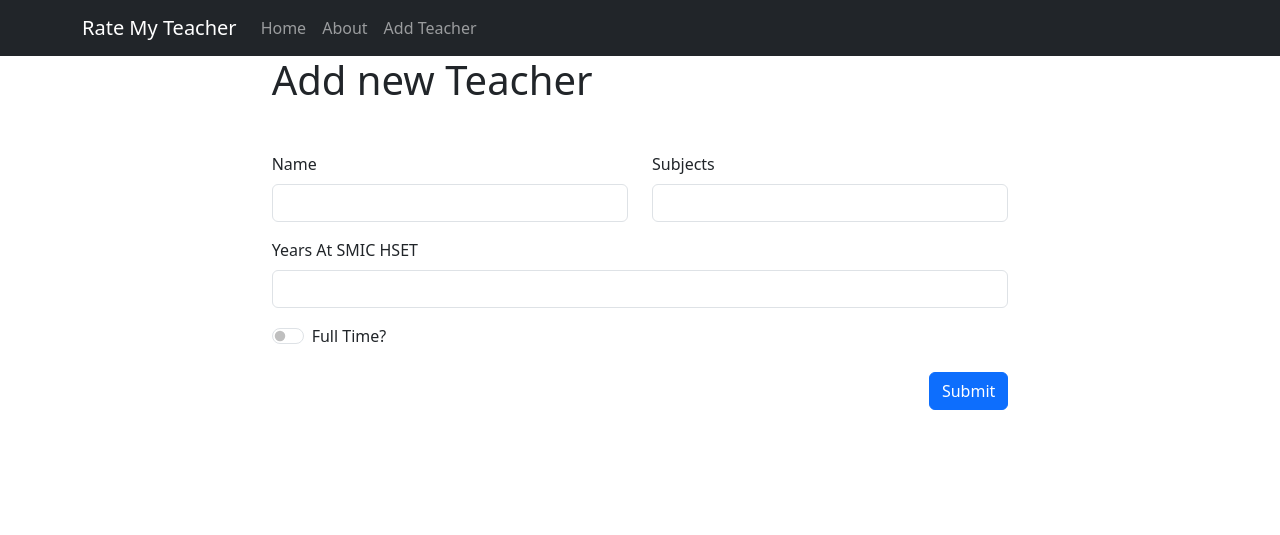
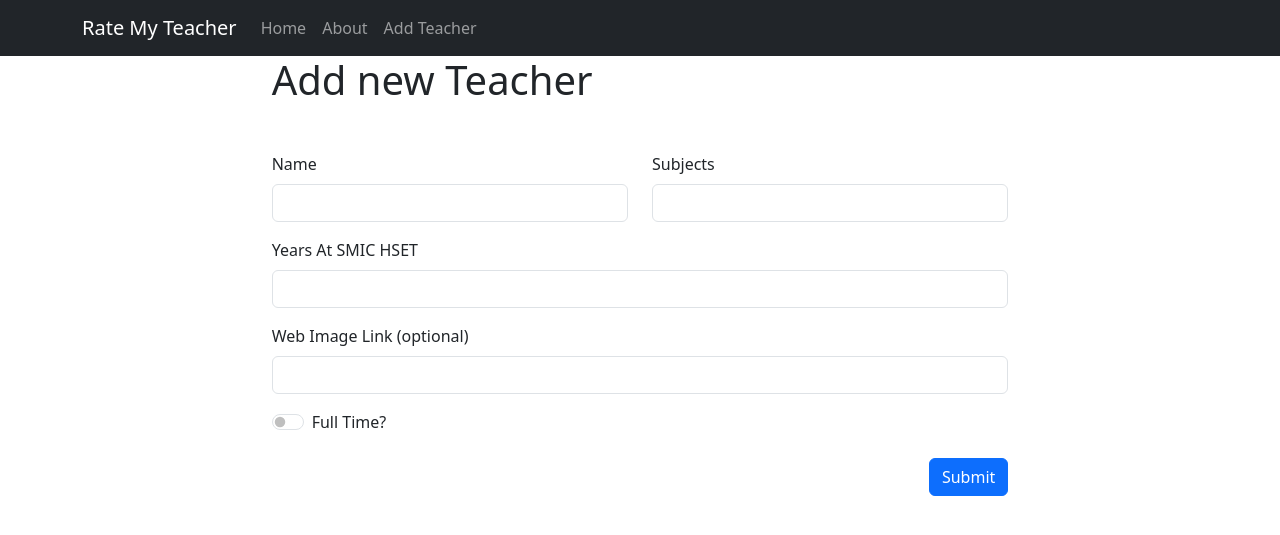
Before and after one commit to H-T-J/RateMyTeacher, a FastAPI app: page /teachers/add in a window 1280 px wide. Shown: the top 535 px of the page. Run offline with FastAPI, Linux system fonts and the light colour scheme; parts of the project's set-up code (start-up, migrations or seed data) failed here and were passed over.

Commit message:
Number of reviews per teacher is now displayed on front page card and changes accordingly

```diff
--- a/models/teacher.py
+++ b/models/teacher.py
@@ -2,7 +2,7 @@ from fastapi import Request
 from pydantic import BaseModel
 from beanie import Document, Indexed
 
-from typing import List
+from typing import List, Optional
 
 
 class Review(BaseModel):
@@ -37,6 +37,7 @@ class Teachers(Document):
     is_full_time: bool
     no_of_reviews: int = 0
     reviews_list: List[Review] = []
+    image_link: Optional[str]
 
     class Settings:
         name = "teachers"
--- a/routers/home.py
+++ b/routers/home.py
@@ -47,15 +47,16 @@ async def add_teacher(request: Request):
 
     await form.create_form_data()
 
-    new_blog = Teachers(
+    new_teacher = Teachers(
         name=form.form_data["name"],
         subjects=form.form_data["subjects"],
         years_at_smic_hset=form.form_data["years_at_smic_hset"],
-        is_full_time=form.form_data["is_full_time"]
+        is_full_time=form.form_data["is_full_time"],
+        image_link=form.form_data["image_link"]
     )
 
     try:
-        await new_blog.insert()
+        await new_teacher.insert()
         return templates.TemplateResponse("teacher_add.html",
             {
                 "request": request,
@@ -94,6 +95,7 @@ async def new_review(request: Request, teacher_id: str):
         )
 
         teacher.reviews_list.append(review)
+        teacher.no_of_reviews = len(teacher.reviews_list)
 
         print("Everything was updated")
 
--- a/templates/index.html
+++ b/templates/index.html
@@ -8,7 +8,7 @@
     <div class="col-sm-12 col-md-6 col-lg-4 mb-3">
       <div class="card">
         {% if teacher.image_link %}
-        <img src="{{ teacher.image_link }}" class="card-img-top" alt="" height="249">
+        <img src="{{ teacher.image_link }}" class="card-img-top" alt="" height="452" width="411">
         {% else %}
         <img src="https://www.pngkey.com/png/detail/21-213224_unknown-person-icon-png-download.png" class="card-img-top" alt="Default Teacher Image">
         {% endif %}
@@ -17,6 +17,9 @@
           <p class="card-text">{{ teacher.subjects }}</p>
           <a href="/teachers/{{ teacher.id }}" class="btn btn-primary">Read More</a>
         </div>
+        <div class="card-footer text-center">
+          <small class="text-body-secondary">{{ teacher.no_of_reviews }} Reviews</small>
+        </div>
       </div>
     </div>
     {% endfor %}
--- a/templates/teacher_add.html
+++ b/templates/teacher_add.html
@@ -47,6 +47,11 @@
                 <input type="number" class="form-control" id="years_at_smic_hset" name="years_at_smic_hset" required>
             </div>
 
+            <div class="mb-3 col-sm-11 col-md-12">
+                <label for="image_link" class="form-label">Web Image Link (optional)</label>
+                <input class="form-control" id="image-link" name="image_link" required>
+            </div>
+
             <div class="mb-3 form-check form-switch">
                 <input class="form-check-input" type="checkbox" name="is_full_time" id="is_full_time">
                 <label class="form-check-label" for="is_full_time">Full Time?</label>
```
